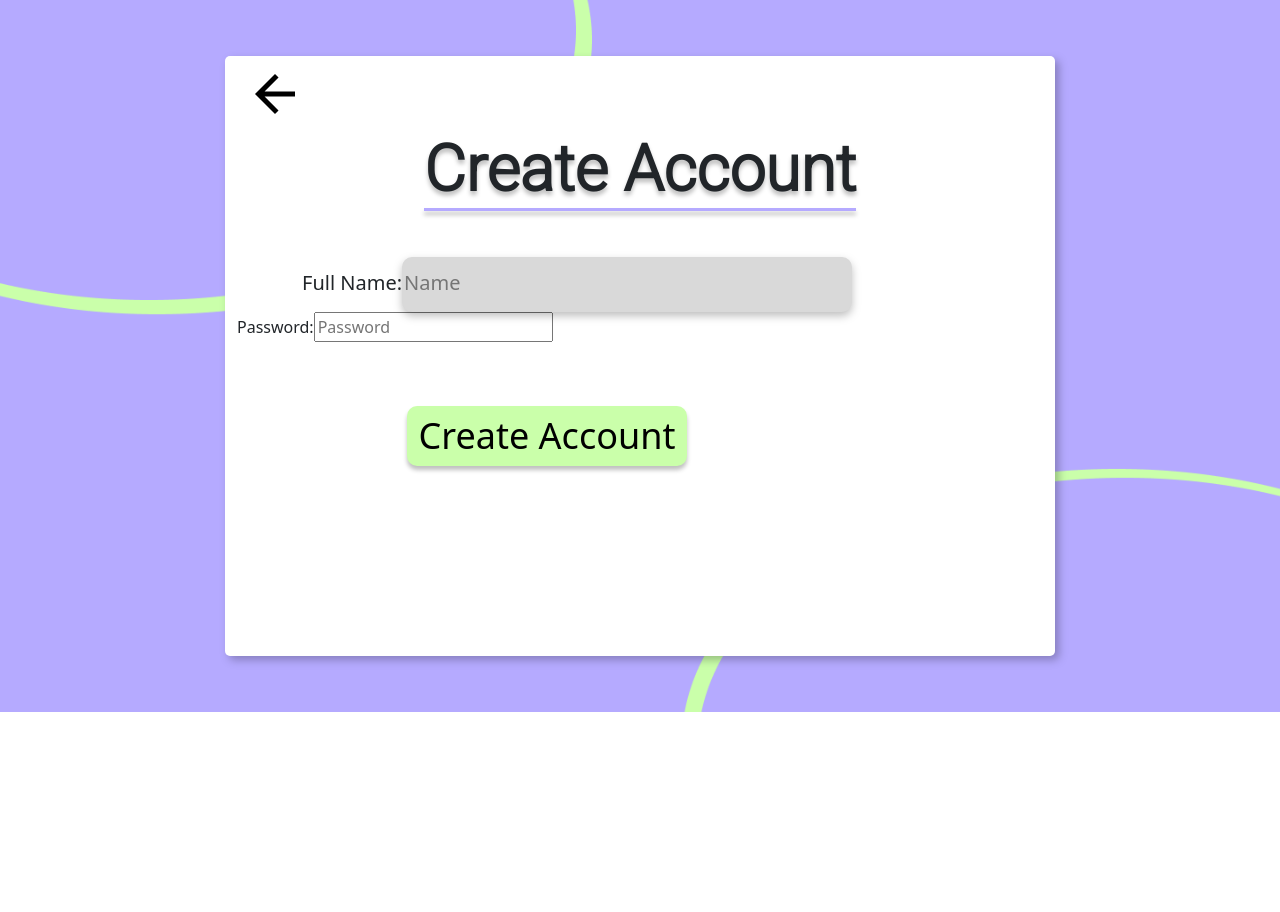
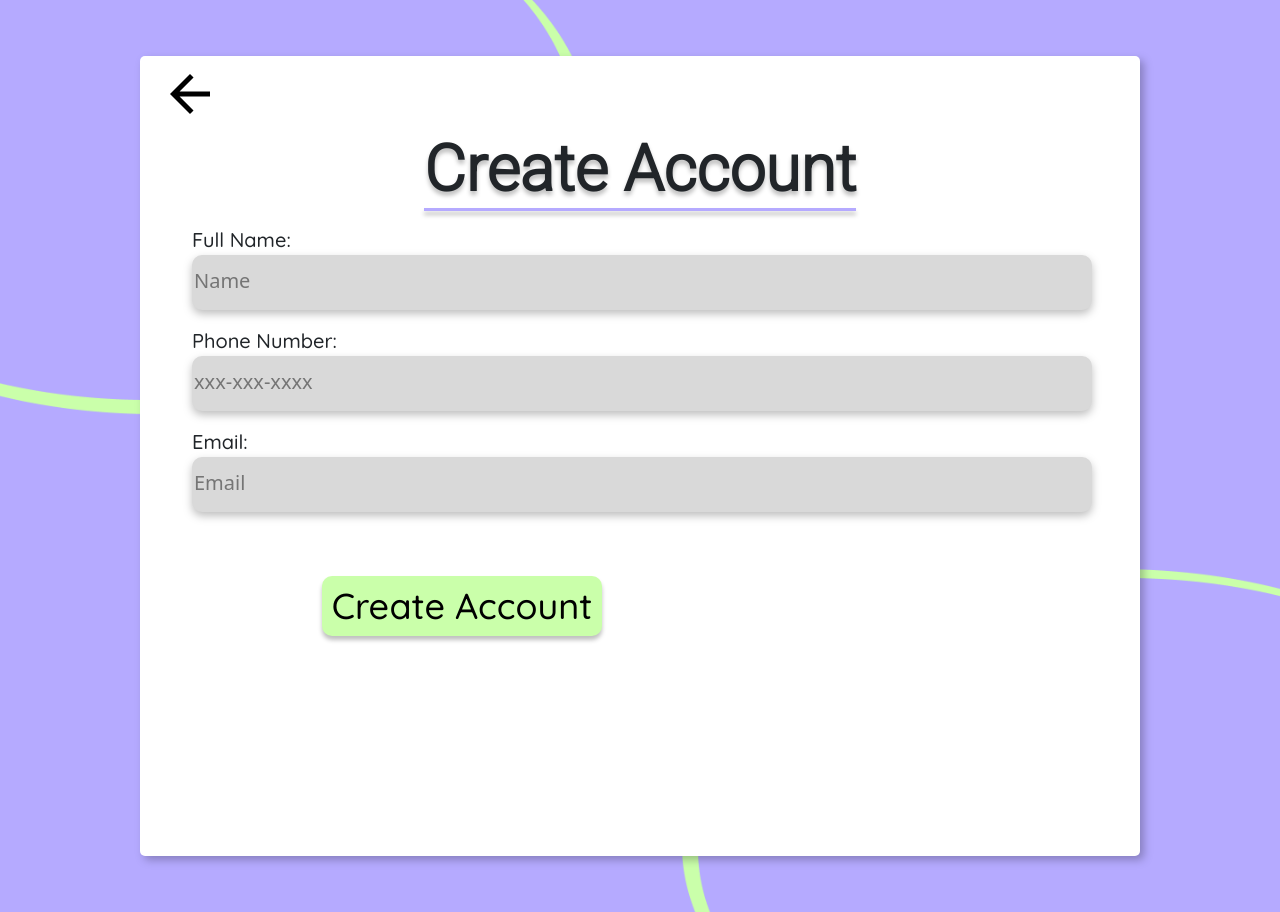
Before and after one commit to Jcontreras3/serenityfrontend, a React (Create React App) app: page / in a window 1280 px wide. Before the commit the page ends 800 px from the top, so only its background shows below. Built offline with nearby package versions, Linux system fonts and the light colour scheme.

Commit message:
Added inputs to create account

```diff
--- a/src/Components/CreateAccountPage/CreateAccountComponent.tsx
+++ b/src/Components/CreateAccountPage/CreateAccountComponent.tsx
@@ -9,7 +9,7 @@ export default function CreateAccountComponent() {
     <Container fluid className="createAccountCont">
       <Row className="whiteBx2">
         <Col className="" md={12}>
-          <IconButton className="btn">
+          <IconButton className="backBtn">
             <ArrowBackIcon className="icon" sx={{fontSize: 60}} />
           </IconButton>
 
@@ -18,9 +18,13 @@ export default function CreateAccountComponent() {
             <label className="nameLabel">Full Name:</label>
             <input className="nameInputStyle" placeholder="Name" />
           </div>
-          <div className="passwordEmailInputgroup">
-            <label className="passwordLabel">Password:</label>
-            <input className="passwordInputStyle" placeholder="Password" />
+          <div className="phoneNumInputgroup">
+            <label className="phoneNumLabel">Phone Number:</label>
+            <input className="phoneNumInputStyle"  placeholder="xxx-xxx-xxxx"/>
+          </div>
+          <div className="emailInputgroup">
+            <label className="emailLabel">Email:</label>
+            <input className="emailInputStyle"  placeholder="Email"/>
           </div>
           <div className="createBtnGroup">
             <button className="createBtn">Create Account</button>
--- a/src/Components/CreateAccountPage/createAccountStyles.css
+++ b/src/Components/CreateAccountPage/createAccountStyles.css
@@ -1,4 +1,5 @@
 @import url("https://fonts.googleapis.com/css2?family=Roboto:wght@300&display=swap");
+@import url('https://fonts.googleapis.com/css2?family=Quicksand:wght@400;500&display=swap');
 
 .createAccountCont {
   background-image: url("../../Assets/BgExport.png");
@@ -11,8 +12,8 @@
 }
 
 .whiteBx2 {
-  width: 830px;
-  height: 600px;
+  width: 1000px;
+  height: 800px;
   background-color: white;
   margin: 3.5rem;
   border-radius: 5px;
@@ -39,6 +40,8 @@
   border-radius: 10px;
   border: none;
   font-size: 36px;
+  font-family: 'Quicksand', sans-serif;
+  font-weight: 500;
 }
 
 .createBtnGroup {
@@ -46,7 +49,7 @@
   margin-top: 4rem;
 }
 
-.btn {
+.backBtn {
   color: black;
 }
 
@@ -55,7 +58,7 @@
 }
 
 .nameInputStyle {
-    width: 450px;
+    width: 900px;
     height: 55px;
     background-color: #d9d9d9;
     border-radius: 10px;
@@ -68,11 +71,62 @@
   }
 
   .nameInputgroup {
-    margin-left: 65px;
+    margin-left: 40px;
     margin-right: 110px;
-    margin-top: 3rem;
+    margin-top: 1rem;
   }
 
   .nameLabel {
     font-size: 20px;
+    font-family: 'Quicksand', sans-serif;
+    font-weight: 500;
   }
+
+  .phoneNumInputgroup {
+    margin-left: 40px;
+    margin-right: 110px;
+    margin-top: 1rem;
+  }
+
+  .phoneNumInputStyle {
+    width: 900px;
+    height: 55px;
+    background-color: #d9d9d9;
+    border-radius: 10px;
+    border: none;
+    filter: drop-shadow(0px 4px 4px rgba(0, 0, 0, 0.25));
+  }
+  .phoneNumInputStyle::placeholder{
+    font-size: 20px;
+  }
+
+  .phoneNumLabel {
+    font-size: 20px;
+    font-family: 'Quicksand', sans-serif;
+    font-weight: 500;
+  }
+
+
+  .emailInputgroup {
+    margin-left: 40px;
+    margin-right: 110px;
+    margin-top: 1rem;
+  }
+
+  .emailInputStyle {
+    width: 900px;
+    height: 55px;
+    background-color: #d9d9d9;
+    border-radius: 10px;
+    border: none;
+    filter: drop-shadow(0px 4px 4px rgba(0, 0, 0, 0.25));
+  }
+  .emailInputStyle::placeholder{
+    font-size: 20px;
+  }
+
+  .emailLabel {
+    font-size: 20px;
+    font-family: 'Quicksand', sans-serif;
+    font-weight: 500;
+  }
--- a/src/Components/LoginPage/loginStyles.css
+++ b/src/Components/LoginPage/loginStyles.css
@@ -1,5 +1,5 @@
 @import url("https://fonts.googleapis.com/css2?family=Roboto:wght@300&display=swap");
-
+@import url('https://fonts.googleapis.com/css2?family=Quicksand&display=swap');
 .loginCont {
   background-image: url("../../Assets/BgExport.png");
   background-repeat: no-repeat;
@@ -51,6 +51,7 @@
 
 .emailLabel {
   font-size: 20px;
+  font-family: 'Quicksand', sans-serif;
 }
 .passwordEmailInputgroup {
   margin-left: 65px;
@@ -72,6 +73,7 @@
 
 .passwordLabel {
   font-size: 20px;
+  font-family: 'Quicksand', sans-serif;
 }
 
 .loginBtnGroup {
@@ -87,6 +89,7 @@
   border-radius: 10px;
   border: none;
   font-size: 36px;
+  font-family: 'Quicksand', sans-serif;
 }
 .createAccountBtn {
   width: 250px;
```
